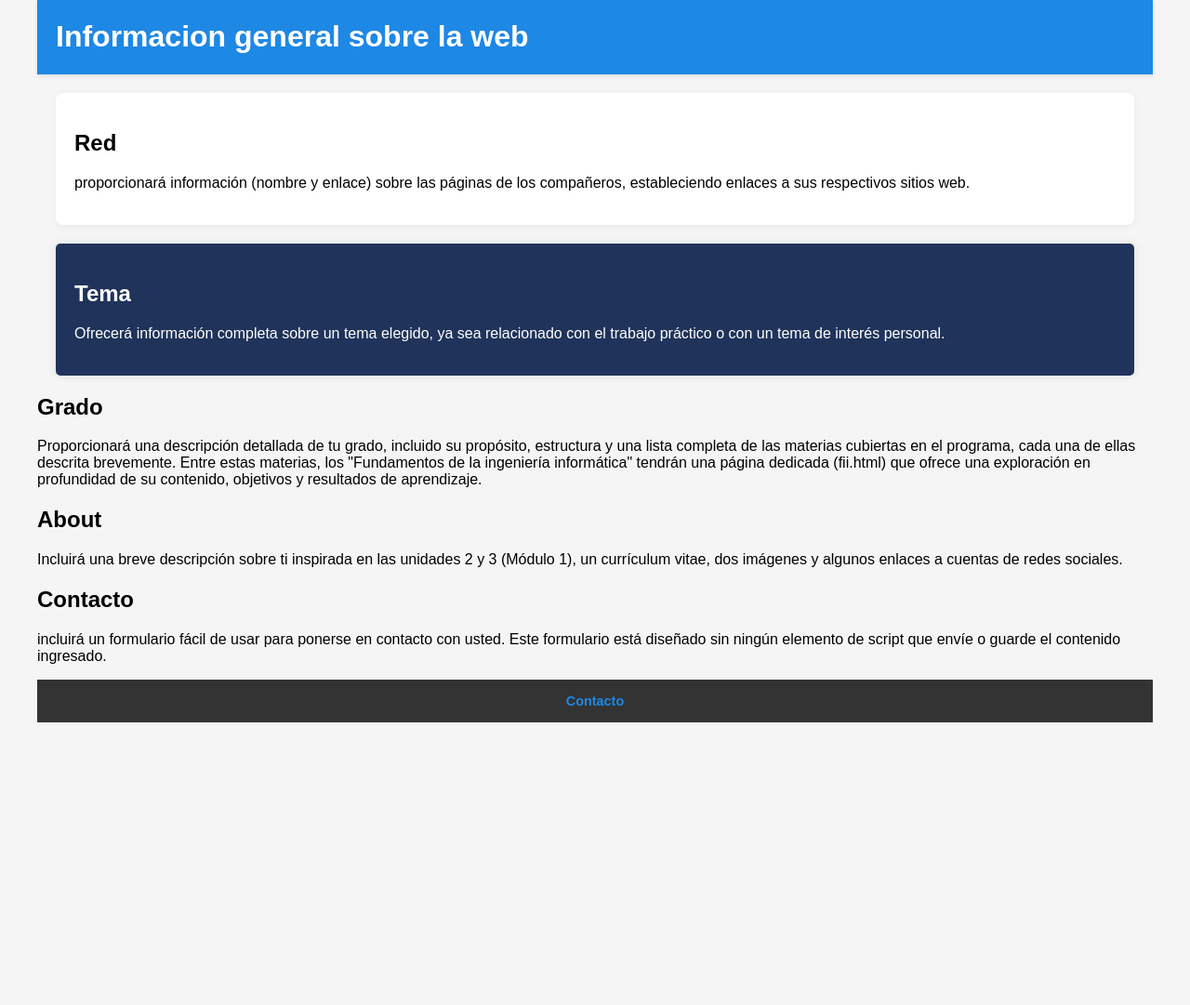
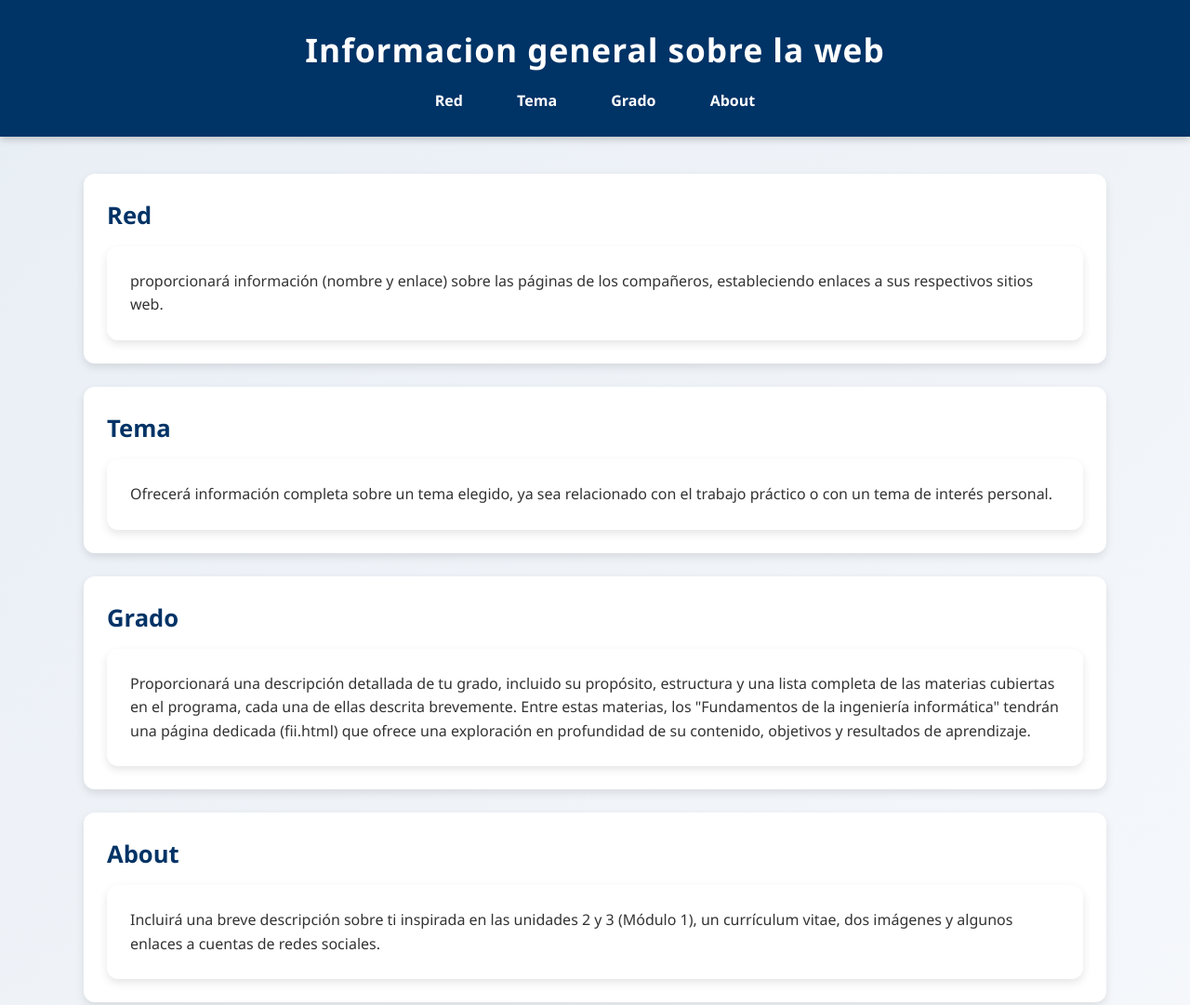
Before and after one commit to canchal27/Mi_primer_repositorio2024, a plain HTML site: page SRC/index.html in a window 1280 px wide. Shown: the top 1081 px of the page at 93% size. Before the commit the page ends 800 px from the top, so only its background shows below. Drawn offline with Linux system fonts and the light colour scheme.

Commit message:
personalizamos mas sub paghinas

```diff
--- a/SRC/estilos.css
+++ b/SRC/estilos.css
@@ -1,50 +1,158 @@
-body {
 
-    font-family: Arial,Helvetica sans-serif;
-    background-color: #f5f5f5;
+* {
     margin: 0;
     padding: 0;
-    max-width: 1200px; margin:auto;
+    box-sizing: border-box;
+    font-family: "Segoe UI", Arial, sans-serif;
 }
 
-header {
-    background-color: #1e88e5;
-    color: white;
-    min-height: 70px;
-    display: flex; justify-content: space-between;
-    padding: 0 20px ;
-    box-shadow: 0 2px 4px rgba(0,0,0,0.1);
+body {
+    background: linear-gradient(135deg, #e8eef5, #f7f9fc);
+    color: #333;
+    line-height: 1.6;
+    animation: fadeIn 0.8s ease-in-out;
 }
 
-a {
-    color: #1e88e5;
+
+@keyframes fadeIn {
+    from { opacity: 0; transform: translateY(10px); }
+    to { opacity: 1; transform: translateY(0); }
+}
+
+
+
+header {
+    background: #003366;
+    color: white;
+    padding: 25px;
+    text-align: center;
+    position: sticky;
+    top: 0;
+    z-index: 10;
+    box-shadow: 0 3px 8px rgba(0,0,0,0.2);
+}
+
+header h1 {
+    margin-bottom: 15px;
+    font-size: 2.2rem;
+    letter-spacing: 1px;
+    animation: slideDown 0.7s ease;
+}
+
+@keyframes slideDown {
+    from { transform: translateY(-20px); opacity: 0; }
+    to { transform: translateY(0); opacity: 1; }
+}
+
+header a {
+    color: white;
     text-decoration: none;
-    font-weight:600;
+    margin: 0 15px;
+    font-weight: bold;
+    padding: 8px 12px;
+    border-radius: 5px;
+    transition: all 0.3s ease;
+}
+
+header a:hover {
+    background: #ffcc00;
+    color: #003366;
+    transform: scale(1.1);
+}
+
+
+main {
+    width: 90%;
+    max-width: 1100px;
+    margin: 40px auto;
+    display: grid;
+    gap: 25px;
+}
+
+main div {
+    background: white;
+    padding: 25px;
+    border-radius: 12px;
+    box-shadow: 0 4px 10px rgba(0,0,0,0.1);
+    transition: transform 0.3s ease, box-shadow 0.3s ease;
+    animation: fadeIn 0.8s ease;
+}
+
+
+main div:hover {
+    transform: translateY(-6px);
+    box-shadow: 0 8px 18px rgba(0,0,0,0.15);
+}
+
+main h2 {
+    color: #003366;
+    margin-bottom: 12px;
+    font-size: 1.6rem;
+}
+
+#estilos {
+    border-left: 6px solid #003366;
+    padding-left: 18px;
+}
+
+
+
+footer {
+    background: #003366;
+    text-align: center;
+    padding: 20px;
+    margin-top: 40px;
+    color: white;
+}
+
+footer a {
+    color: #ffcc00;
+    text-decoration: none;
+    font-weight: bold;
     transition: color 0.3s ease;
 }
 
-footer {
-    background-color: #333;
-    color: eee;
-    text-align: center;
-    padding: 15px 0;
-    font-size: 0.9rem;
-    bottom: 0;
+footer a:hover {
+    color: white;
 }
 
-.secciones {
-    margin: 20px;
+
+
+@media (max-width: 700px) {
+    header a {
+        display: inline-block;
+        margin: 8px;
+    }
+
+    main {
+        grid-template-columns: 1fr;
+    }
+
+    /* --- Secciones desplegables --- */
+
+.seccion {
+    background: white;
     padding: 20px;
-    background-color: white;
-    border-radius: 8px;
-    box-shadow: 0 2px 8px rgba(0, 0, 0, 0.05);
+    margin-bottom: 20px;
+    border-radius: 10px;
+    box-shadow: 0 3px 8px rgba(0,0,0,0.1);
+    cursor: pointer;
+    transition: transform 0.3s ease;
 }
 
-#estilos {
-    background-color: #20335a;
-    color: white;
-    margin: 20px;
-    padding: 20px;
-    border-radius: 5px;
-    box-shadow: 0 0 10px rgba(0, 0, 0, 0.1);
+.seccion:hover {
+    transform: scale(1.02);
 }
+
+/* Contenido oculto */
+.contenido {
+    max-height: 0;
+    overflow: hidden;
+    transition: max-height 0.5s ease;
+}
+
+/* Cuando se abre */
+.seccion.activa .contenido {
+    max-height: 500px; /* suficiente para mostrar el texto */
+}
+}
--- a/SRC/index.html
+++ b/SRC/index.html
@@ -21,30 +21,44 @@
         <div class="secciones">
 
             <h2>Red</h2>
+            <div class="contenido">
             <p>proporcionará información (nombre y enlace) sobre las páginas de los compañeros, estableciendo enlaces a
                 sus respectivos sitios web.</p>
+            </div>
         </div>
-        <div id ="estilos">
+
+        <div class="estilos">
             <h2>Tema</h2>
+            <div class="contenido">
             <p>Ofrecerá información completa sobre un tema elegido, ya sea relacionado con el trabajo práctico o con un
                 tema de interés personal.</p>
+            </div>
         </div>
-        <div>
+
+        <div class="seccion">
             <h2>Grado</h2>
+            <div class="contenido">
             <p>Proporcionará una descripción detallada de tu grado, incluido su propósito, estructura y una lista
                 completa de las materias cubiertas en el programa, cada una de ellas descrita brevemente. Entre estas
                 materias, los "Fundamentos de la ingeniería informática" tendrán una página dedicada (fii.html) que
                 ofrece una exploración en profundidad de su contenido, objetivos y resultados de aprendizaje.</p>
+            </div>
         </div>
-        <div>
+
+        <div class="seccion">
             <h2>About</h2>
+            <div class="contenido">
             <p>Incluirá una breve descripción sobre ti inspirada en las unidades 2 y 3 (Módulo 1), un currículum vitae,
                 dos imágenes y algunos enlaces a cuentas de redes sociales.</p>
+            </div>
         </div>
-        <div>
+
+        <div class="seccion">
             <h2>Contacto</h2>
+            <div class="contenido">
             <p>incluirá un formulario fácil de usar para ponerse en contacto con usted. Este formulario está diseñado
                 sin ningún elemento de script que envíe o guarde el contenido ingresado.</p>
+            </div>
         </div>
     </main>
     <footer>
--- a/SRC/pagina secundaria/estilos/contact.css
+++ b/SRC/pagina secundaria/estilos/contact.css
@@ -0,0 +1,77 @@
+body {
+    margin : 0;
+    padding : 0;
+    font-family : Arial, Helvetica, sans-serif;
+    background-color : #f5f5f5;
+    color : #333;
+}
+header {
+    background-color : #1e88e5;
+    color : white;
+    padding : 20px;
+    text-align : center;
+}
+nav ul {
+    list-style: none;
+    padding : 0;
+    margin-top : 10px;
+}
+nav ul li {
+    display : inlinbe-block;
+    margin : 0 10px;
+}
+nav ul li a {
+    color : white;
+    text-decoration: none;
+    font-weight : bold;
+}
+nav ul li a hover {
+    text-decoration: underline;
+}
+
+secciones {
+    background-color: white;
+    max-width: 600px;
+    margin:  30px auto;
+    padding : 25px;
+    border-radius : 8px;
+    box-shadow: 0 2px 8px rgba(0,0,0,0.1);
+}
+secciones h2{
+    margi-top: 0;
+}
+form {
+    display: flex;
+    flex-direction: column;
+}
+label {
+    margin-top: 15px;
+    font-weight: bold;
+}
+input, textarea {
+    margin-top: 5px;
+    padding: 10px;
+    border : 1px solid #bbb;
+    border-radius : 5px;
+    font-size : 1rem;
+}
+button {
+    margin-top: 20px;
+    padding : 12px;
+    background-color: #1e88e5;
+    color: white;
+    border : none;
+    border-radius: 6px;
+    font-size: 1rem;
+    cursor: pointer;
+}
+button:hover{
+    background-color:#0d47a1;
+}
+footer {
+    background-color: #333;
+    color: #eee;
+    text-align: center;
+    padding: 15px 0;
+    margin-top: 40px;
+}
```
Also changed, not shown: SRC/pagina secundaria/about.html (+48 -0 lines), SRC/pagina secundaria/topic.html (+30 -0 lines), SRC/imagenes/barsa.jpg (added), SRC/imagenes/ronaldinho.jpg (added).
